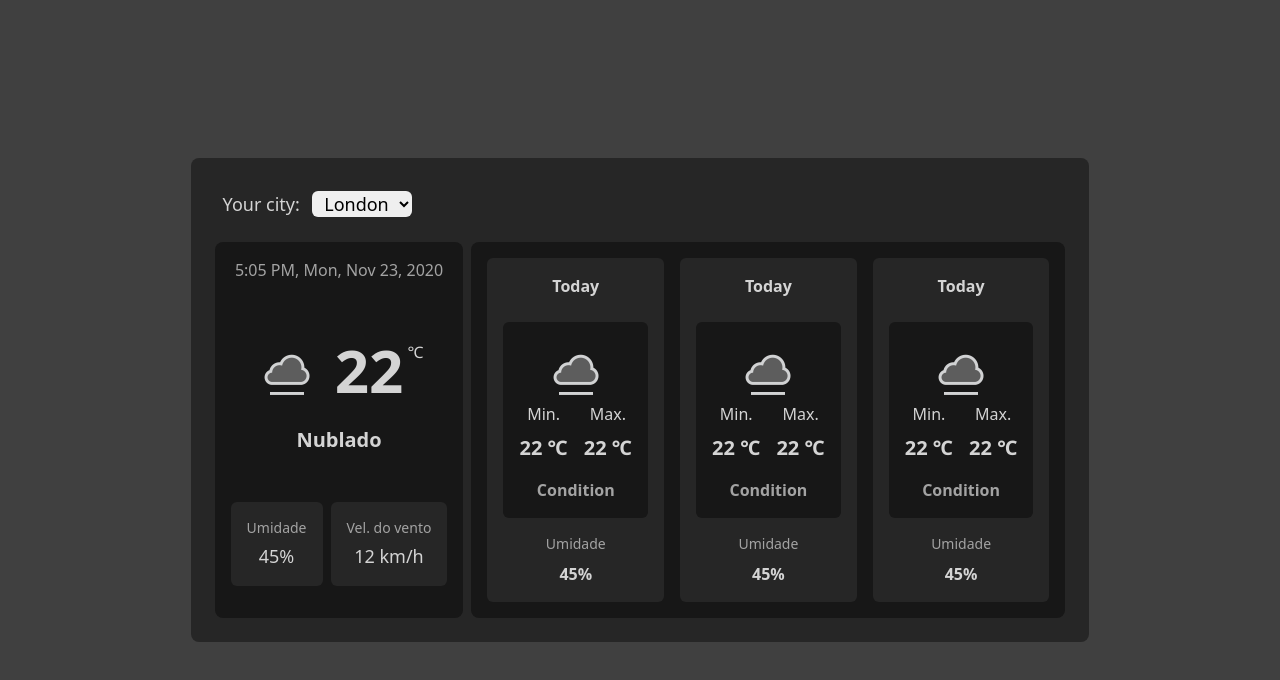
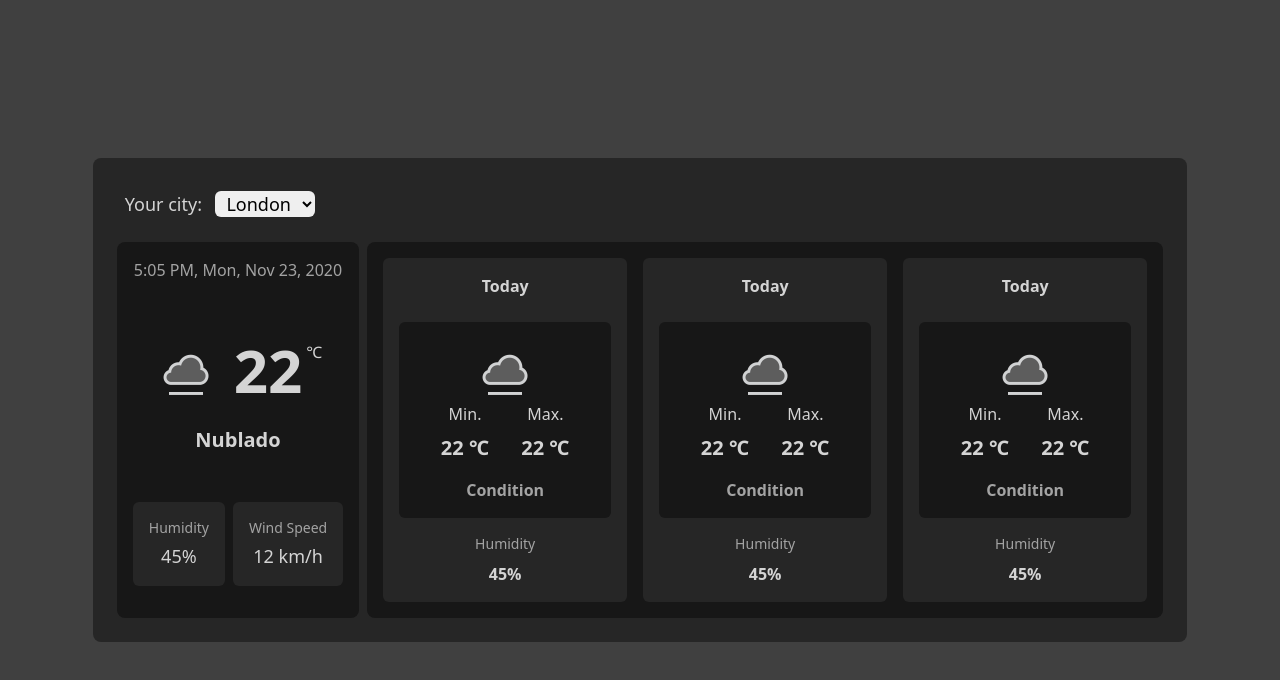
Before and after one commit to alvarordgs/weather_page, a website: page src/index.html in a window 1280 px wide. Drawn offline with Linux system fonts and the light colour scheme; no server answers.

Commit message:
html and css adjustments, and language changed

```diff
--- a/src/index.html
+++ b/src/index.html
@@ -34,11 +34,11 @@
                 <h3 data-weather="description" class="text-xl text-neutral-300 font-semibold mb-6 max-w-[180px] text-center">Nublado</h3>
                 <div class="flex gap-2 text-center">
                     <div class="bg-neutral-800 p-4 rounded-md">
-                        <span class="text-neutral-400 text-sm mb-1 block">Umidade</span>
+                        <span class="text-neutral-400 text-sm mb-1 block">Humidity</span>
                         <p class="text-neutral-300 text-lg" data-weather="humidity">45%</p>
                     </div>
                     <div class="bg-neutral-800 p-4 rounded-md">
-                        <span class="text-neutral-400 text-sm mb-1 block">Vel. do vento</span>
+                        <span class="text-neutral-400 text-sm mb-1 block">Wind Speed</span>
                         <p class="text-neutral-300 text-lg" data-weather="wind">12 km/h</p>
                     </div>
                 </div>
@@ -48,7 +48,7 @@
                     <h2 data-card="date" class="text-neutral-300 font-bold text-md mb-4 block" data-forecast="date">Today</h2>
                     <div class="flex flex-col items-center bg-neutral-900 p-4 rounded-md mb-2">
                         <img src="./assets/weather_icons/64x64/night/143.png" data-forecast="img">
-                        <div class="flex justify-center gap-4 mb-4">
+                        <div class="flex justify-center gap-8 mb-4">
                             <div class="flex flex-col items-center gap-2">
                                 <h3 class="text-neutral-300">Min.</h3>
                                 <span date-card="temperature" class="text-xl text-neutral-300 font-bold" data-forecast="temp-min">22 &#8451;</span>
@@ -58,10 +58,10 @@
                                 <span date-card="temperature" class="text-xl text-neutral-300 font-bold" data-forecast="temp-max">22 &#8451;</span>
                             </div>
                         </div>
-                        <span class="block text-md text-neutral-400 text-center font-bold" data-forecast="condition">Condition</span>
+                        <span class="block text-md text-neutral-400 text-center font-bold min-w-[180px]" data-forecast="condition" >Condition</span>
                     </div>
                     <div class="flex flex-col items-center gap-2">
-                        <span class="text-sm text-neutral-400">Umidade</span>
+                        <span class="text-sm text-neutral-400">Humidity</span>
                         <p class="text-neutral-300 font-semibold" data-forecast="humidity">45%</p>
                     </div>
                 </li>
@@ -69,7 +69,7 @@
                     <h2 data-card="date" class="text-neutral-300 font-bold text-md mb-4 block" data-forecast="date">Today</h2>
                     <div class="flex flex-col items-center bg-neutral-900 p-4 rounded-md mb-2">
                         <img src="./assets/weather_icons/64x64/night/143.png" data-forecast="img">
-                        <div class="flex justify-center gap-4 mb-4">
+                        <div class="flex justify-center gap-8 mb-4">
                             <div class="flex flex-col items-center gap-2">
                                 <h3 class="text-neutral-300">Min.</h3>
                                 <span date-card="temperature" class="text-xl text-neutral-300 font-bold" data-forecast="temp-min">22 &#8451;</span>
@@ -79,10 +79,10 @@
                                 <span date-card="temperature" class="text-xl text-neutral-300 font-bold" data-forecast="temp-max">22 &#8451;</span>
                             </div>
                         </div>
-                        <span class="block text-md text-neutral-400 text-center font-bold" data-forecast="condition">Condition</span>
+                        <span class="block text-md text-neutral-400 text-center font-bold min-w-[180px]" data-forecast="condition">Condition</span>
                     </div>
                     <div class="flex flex-col items-center gap-2">
-                        <span class="text-sm text-neutral-400">Umidade</span>
+                        <span class="text-sm text-neutral-400">Humidity</span>
                         <p class="text-neutral-300 font-semibold" data-forecast="humidity">45%</p>
                     </div>
                 </li>
@@ -90,7 +90,7 @@
                     <h2 data-card="date" class="text-neutral-300 font-bold text-md mb-4 block" data-forecast="date">Today</h2>
                     <div class="flex flex-col items-center bg-neutral-900 p-4 rounded-md mb-2">
                         <img src="./assets/weather_icons/64x64/night/143.png" data-forecast="img">
-                        <div class="flex justify-center gap-4 mb-4">
+                        <div class="flex justify-center gap-8 mb-4">
                             <div class="flex flex-col items-center gap-2">
                                 <h3 class="text-neutral-300">Min.</h3>
                                 <span date-card="temperature" class="text-xl text-neutral-300 font-bold" data-forecast="temp-min">22 &#8451;</span>
@@ -100,10 +100,10 @@
                                 <span date-card="temperature" class="text-xl text-neutral-300 font-bold" data-forecast="temp-max">22 &#8451;</span>
                             </div>
                         </div>
-                        <span class="block text-md text-neutral-400 text-center font-bold" data-forecast="condition">Condition</span>
+                        <span class="block text-md text-neutral-400 text-center font-bold min-w-[180px]" data-forecast="condition">Condition</span>
                     </div>
                     <div class="flex flex-col items-center gap-2">
-                        <span class="text-sm text-neutral-400">Umidade</span>
+                        <span class="text-sm text-neutral-400">Humidity</span>
                         <p class="text-neutral-300 font-semibold" data-forecast="humidity">45%</p>
                     </div>
                 </li>
```
Also changed, not shown: dist/output.css.
